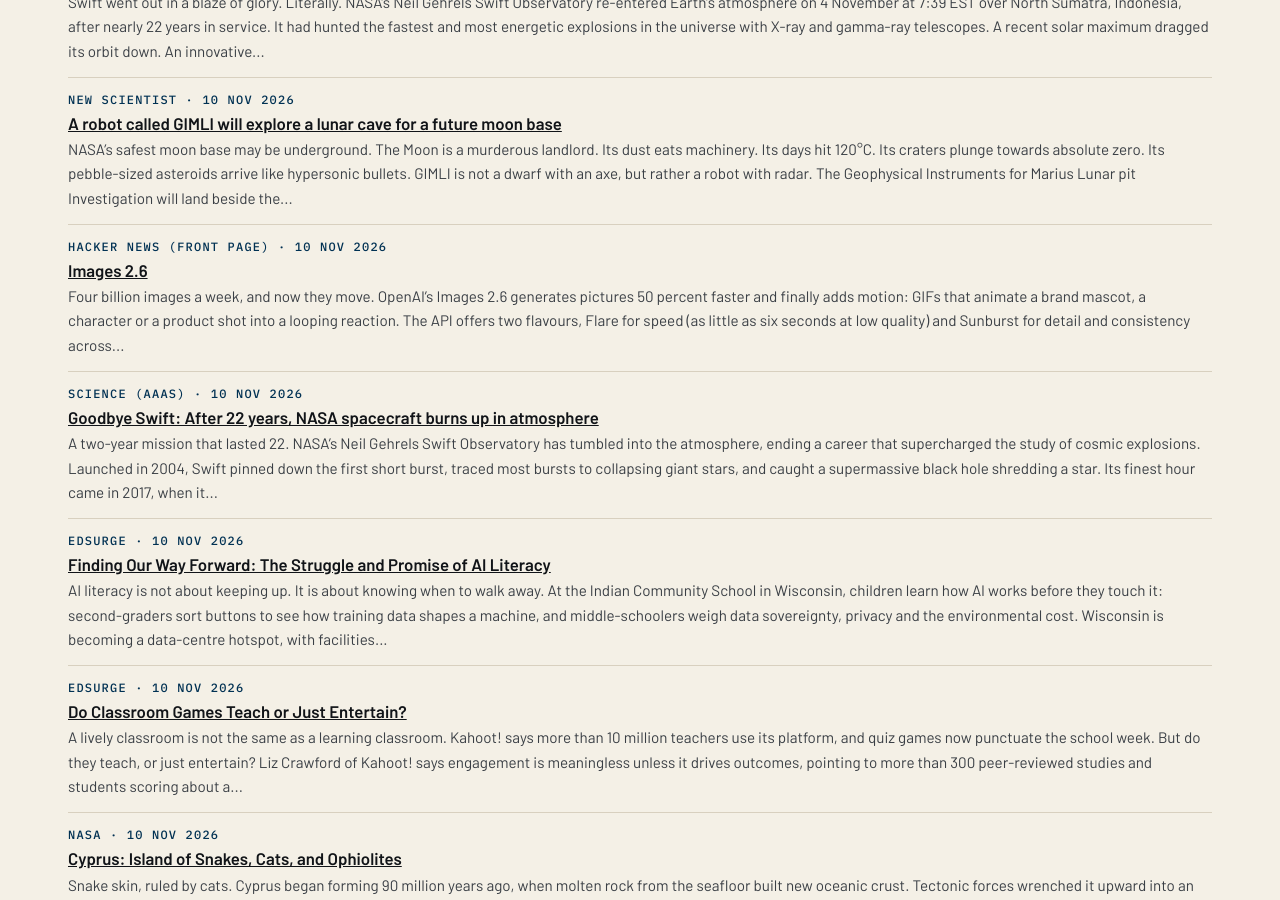
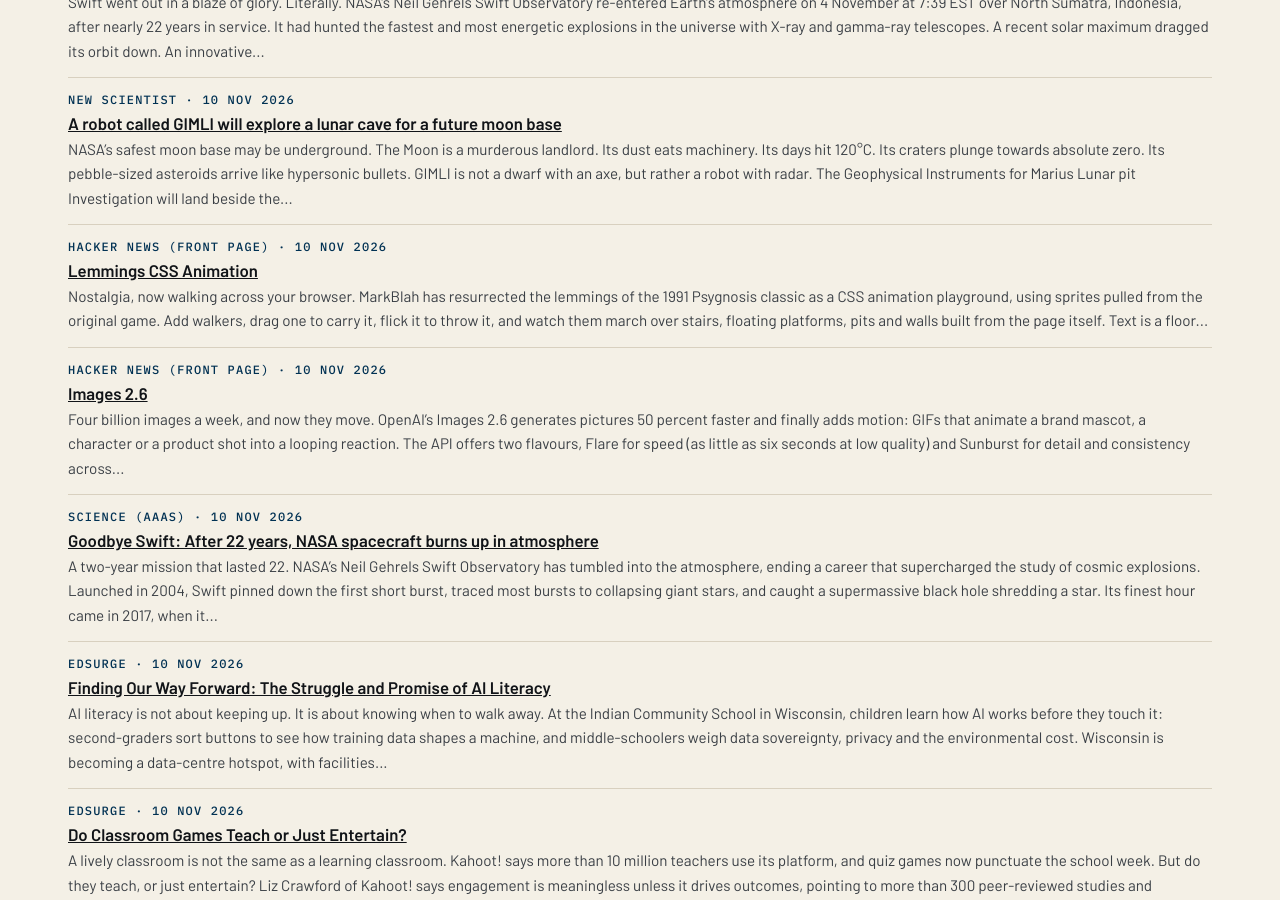
Before and after one commit to katz-news/katz.news, a Jekyll site: the page built from briefs/index.html, in a window 1280 px wide and 900 px high, scrolled down 3815 px. Built offline with Jekyll 4.4.1, drawn with Linux system fonts in a browser that asks for light colours.

Commit message:
Publish 2026-11-06

```diff
--- a/_data/build.yml
+++ b/_data/build.yml
@@ -1 +1 @@
-published_at: 2026-11-06T17:29:12Z
+published_at: 2026-11-06T17:30:07Z
--- /dev/null
+++ b/_posts/briefs/2026-11-05-lemmings-css-animation.md
@@ -0,0 +1,9 @@
+---
+published: true
+title: Lemmings CSS Animation
+date: 2026-11-10
+section: technology
+source_name: Hacker News (front page)
+source_url: https://news.ycombinator.com/item?id=50375354
+---
+Nostalgia, now walking across your browser. MarkBlah has resurrected the lemmings of the 1991 Psygnosis classic as a CSS animation playground, using sprites pulled from the original game. Add walkers, drag one to carry it, flick it to throw it, and watch them march over stairs, floating platforms, pits and walls built from the page itself. Text is a floor they can land on but walk through; borders are solid. Resize the window and the walkers ride the surface, so a fast resize launches them. The verdict is playfully pixelated: thirty-five years on, the little green-haired marchers still refuse to stop.
```
